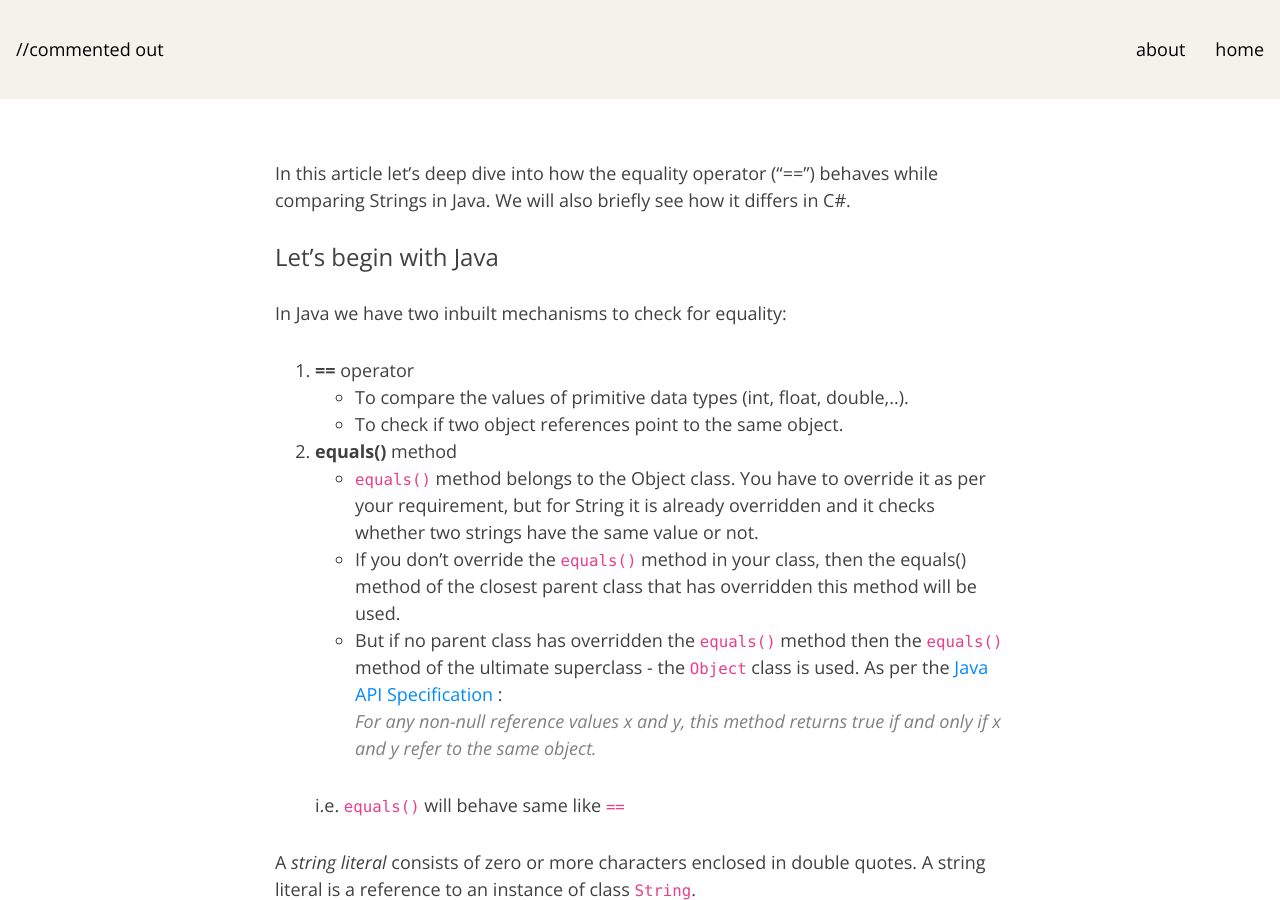
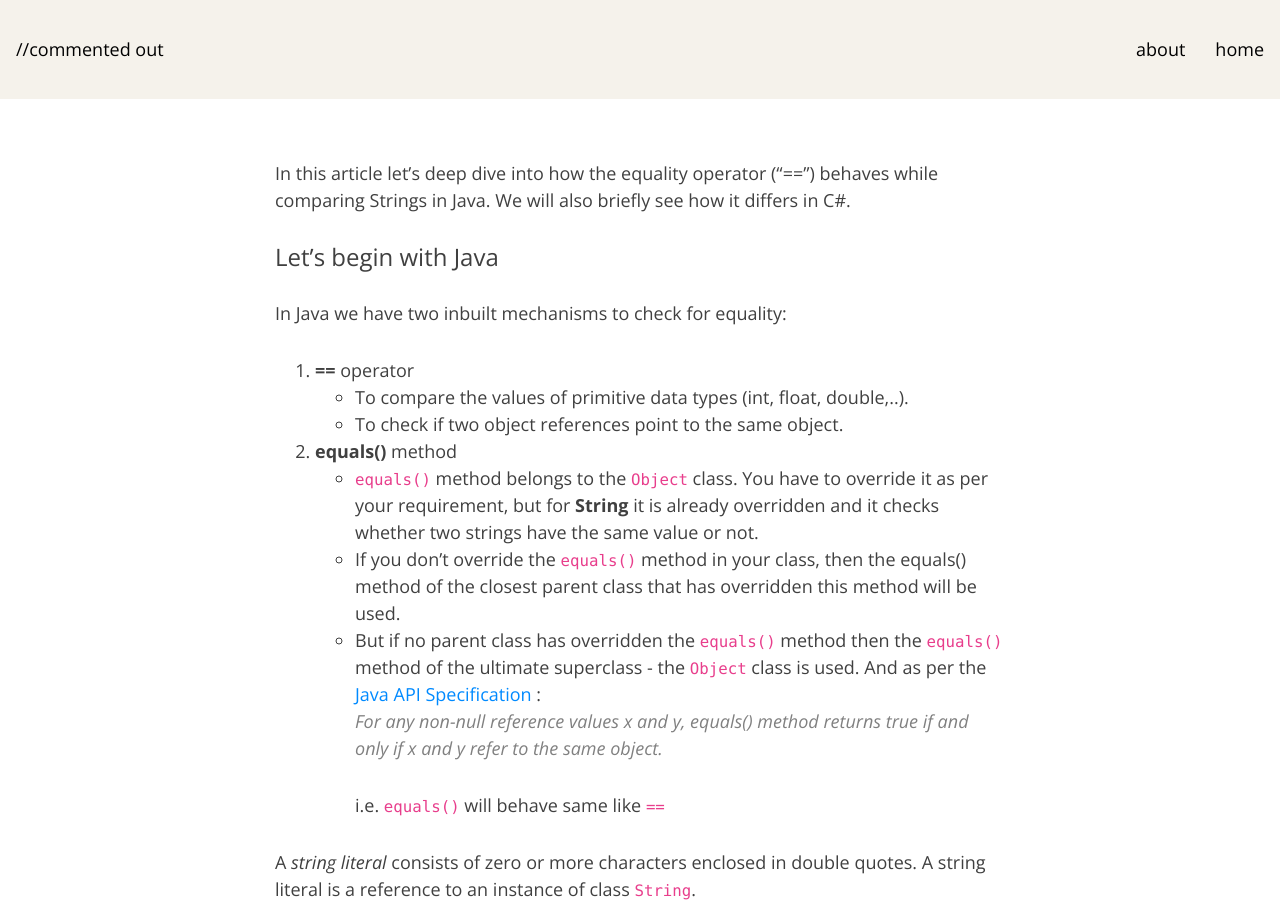
Before and after one commit to commentedout/commentedout.github.io, a Jekyll site: the page built from _posts/2020-04-09-comparing-string-java-cs.md, in a window 1280 px wide and 900 px high. Built offline with Jekyll 4.4.1, drawn with Linux system fonts in a browser that asks for light colours; nearby versions of some CDN libraries.

Commit message:
_posts/2020-04-09-comparing-string-java-cs.md updated from https://stackedit.io/

```diff
--- a/_posts/2020-04-09-comparing-string-java-cs.md
+++ b/_posts/2020-04-09-comparing-string-java-cs.md
@@ -14,13 +14,16 @@ In Java we have two inbuilt mechanisms to check for equality:
  1. **==** operator
 	* To compare the values of primitive data types (int, float, double,..).
 	 * To check if two object references point to the same object.
+
  2.  **equals()** method
-	 * `equals()` method belongs to the Object class. You have to override it as per your requirement, but for String it is already overridden and it checks whether two strings have the same value or not.
+	 * `equals()` method belongs to the `Object` class. You have to override it as per your requirement, but for **String** it is already overridden and it checks whether two strings have the same value or not.
 	 * If you don't override the `equals()` method in your class, then the equals() method of the closest parent class that has overridden this method will be used.
-	 * But if no parent class has overridden the `equals()` method then the `equals()` method of the ultimate superclass - the `Object` class is used. As per the [Java API Specification](https://docs.oracle.com/javase/10/docs/api/java/lang/Object.html#equals%28java.lang.Object%29) :
-	 > For any non-null reference values x and y, this method returns true if and only if x and y refer to the same object.
+	 * But if no parent class has overridden the `equals()` method then the `equals()` method of the ultimate superclass - the `Object` class is used. And as per the [Java API Specification](https://docs.oracle.com/javase/10/docs/api/java/lang/Object.html#equals%28java.lang.Object%29) :
+		 > For any non-null reference values x and y, equals() method returns true if and only if x and y refer to the same object.
 
-	 i.e. `equals()` will behave same like `==`
+		 i.e. `equals()` will behave same like `==`
+
+
 
 
 A _string literal_ consists of zero or more characters enclosed in double quotes. A string literal is a reference to an instance of class `String`.
```
